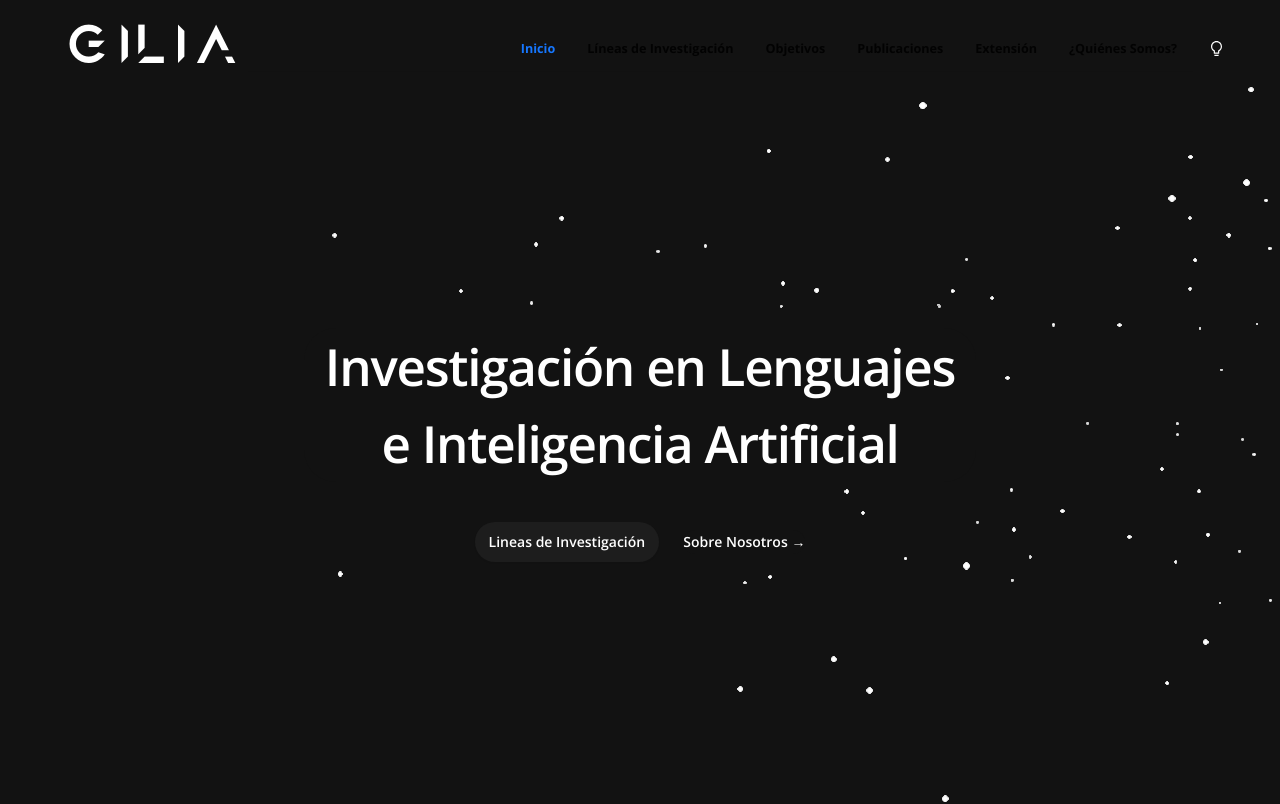
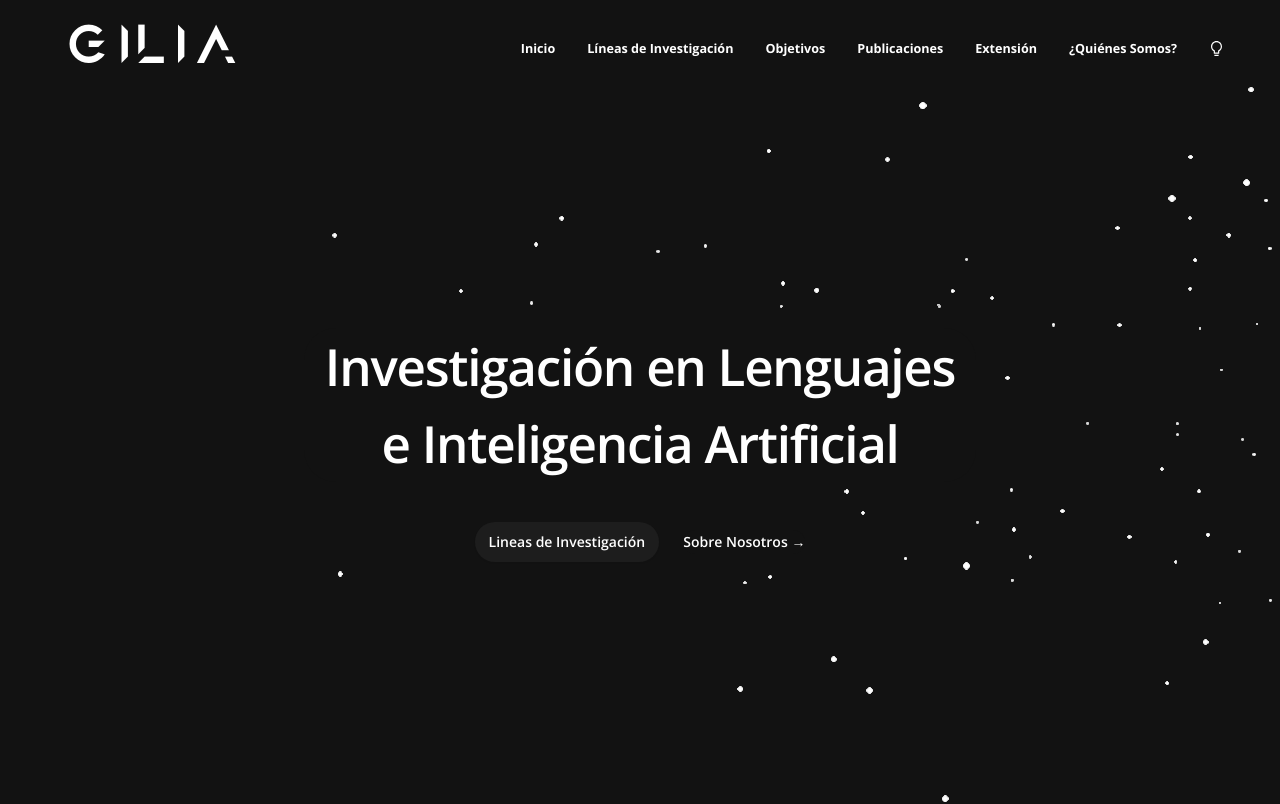
Before and after one commit to Cristopher-Ovaillos/gilia-web, a React (Vite) app in the folder frontend-gilia/: page / in a window 1280 px wide. Shown: the top 804 px of the page. Built offline with nearby package versions, Linux system fonts and the light colour scheme; a web font is replaced by a local one.

Commit message:
Correciones en el NavBar

```diff
--- a/frontend-gilia/src/components/Navbar/Navbar.css
+++ b/frontend-gilia/src/components/Navbar/Navbar.css
@@ -21,6 +21,20 @@
   font-weight: bold; /* Aplica negrita */
   border-radius: 10%;
   color: var(--colorTextBase);
+}
+
+
+.ant-menu-overflow {
+  border: none;
+}
+
+
+.ant-menu-title-content{
+  color: var(--colorTextBase);
+}
+
+:where(.css-dev-only-do-not-override-xex5fb).ant-menu-light.ant-menu-submenu-popup>.ant-menu, :where(.css-dev-only-do-not-override-xex5fb).ant-menu-light>.ant-menu.ant-menu-submenu-popup>.ant-menu{
+  background-color: var(--background-color);
 }
 
 .Menu {
```
